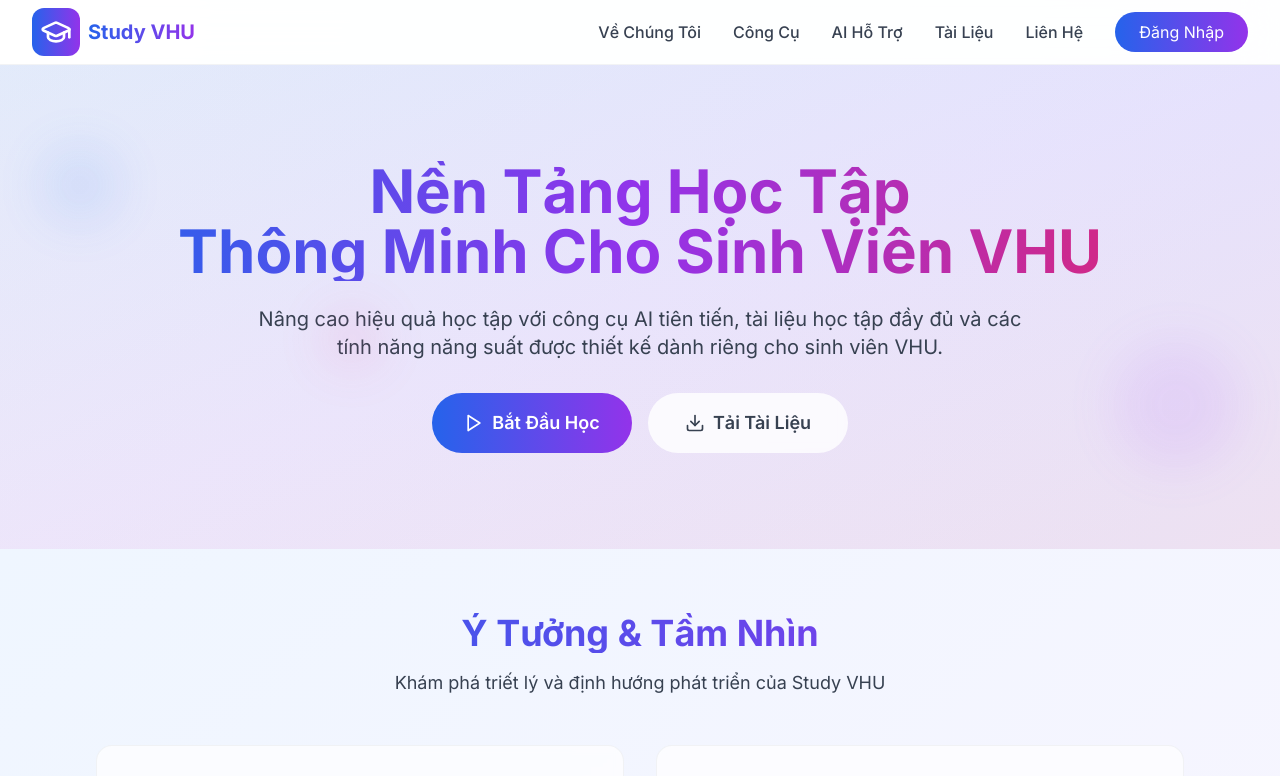
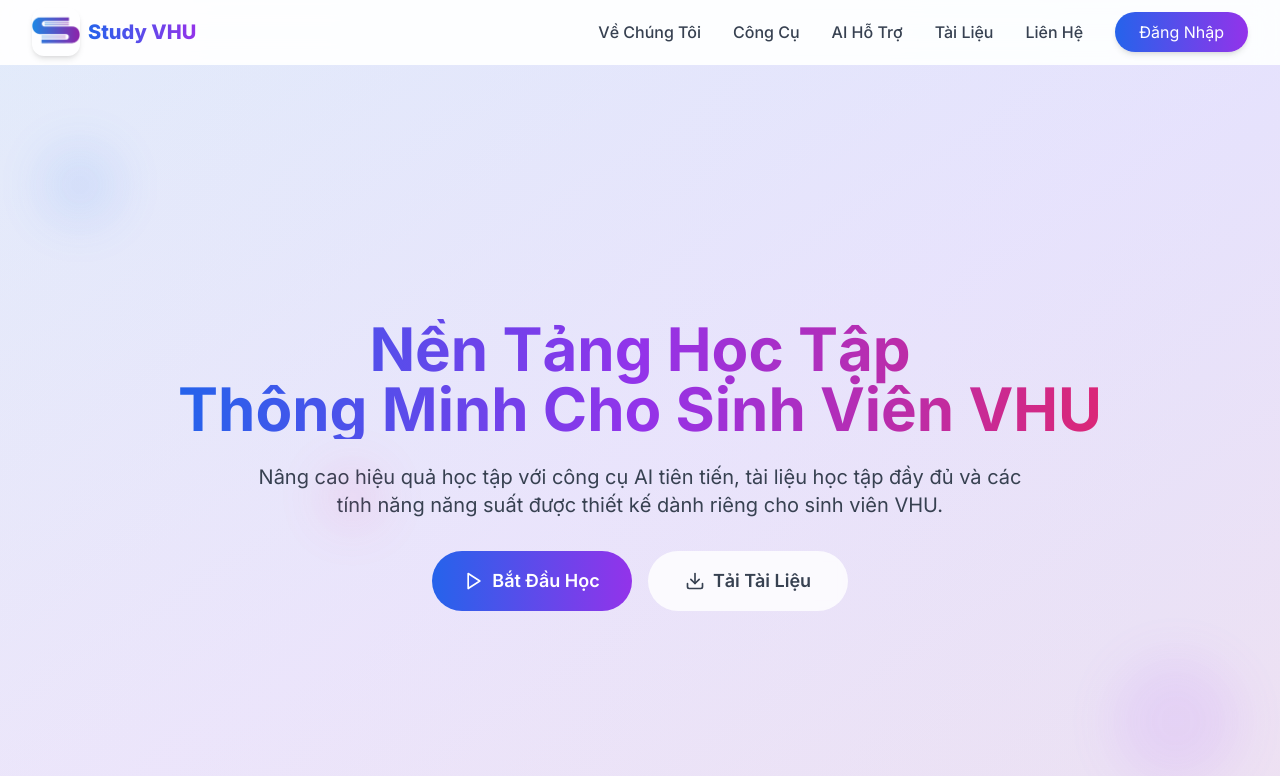
Before and after one commit to younglafire/landingpage-demo, a React (Vite) app: page / in a window 1280 px wide. Shown: the top 776 px of the page. Built offline with nearby package versions, Linux system fonts and the light colour scheme.

Commit message:
Added logo

```diff
--- a/src/App.tsx
+++ b/src/App.tsx
@@ -354,8 +354,9 @@ function App() {
 
         <main className="relative">
           {/* Hero Section */}
-          <section className="relative py-16 lg:py-24 overflow-hidden">
+<section className="relative min-h-screen flex items-center justify-center overflow-hidden">
   <div className="absolute inset-0 bg-gradient-to-br from-blue-600/10 via-purple-600/10 to-pink-600/10"></div>
+
   <div className="relative max-w-6xl mx-auto px-4 sm:px-6 lg:px-8">
     <motion.div
       initial={{ opacity: 0, y: 20 }}
@@ -396,6 +397,7 @@ function App() {
   <div className="absolute bottom-20 right-10 w-32 h-32 bg-purple-500/20 rounded-full blur-xl animate-pulse delay-300"></div>
   <div className="absolute top-1/2 left-1/4 w-16 h-16 bg-pink-500/20 rounded-full blur-xl animate-pulse delay-700"></div>
 </section>
+
 
 
           {/* Vision & Mission Section */}
--- a/src/components/Layout/Header.tsx
+++ b/src/components/Layout/Header.tsx
@@ -1,4 +1,4 @@
-import React, { useState } from 'react';
+import React, { useState, useEffect } from 'react';
 import { GraduationCap, Menu, X, User, Settings, LogOut, Bell } from 'lucide-react';
 import { motion, AnimatePresence } from 'framer-motion';
 import { useStore } from '../../store/useStore';
@@ -13,6 +13,15 @@ export const Header: React.FC<HeaderProps> = ({ onMenuToggle, isMobileMenuOpen }
   const { user, isAuthenticated, setUser } = useStore();
   const [showAuthModal, setShowAuthModal] = useState(false);
   const [showUserMenu, setShowUserMenu] = useState(false);
+  const [scrolled, setScrolled] = useState(false);
+
+  useEffect(() => {
+    const handleScroll = () => {
+      setScrolled(window.scrollY > 10);
+    };
+    window.addEventListener('scroll', handleScroll);
+    return () => window.removeEventListener('scroll', handleScroll);
+  }, []);
 
   const handleLogout = () => {
     setUser(null);
@@ -21,36 +30,48 @@ export const Header: React.FC<HeaderProps> = ({ onMenuToggle, isMobileMenuOpen }
 
   return (
     <>
-      <nav className="bg-white/90 backdrop-blur-lg border-b border-gray-200/50 sticky top-0 z-50">
+      <nav
+        className={`sticky top-0 z-50 transition-all duration-300 ${
+          scrolled
+            ? 'bg-white/95 shadow-lg backdrop-blur-lg border-b border-gray-200/70'
+            : 'bg-white/80 backdrop-blur-md border-b border-transparent'
+        }`}
+      >
         <div className="max-w-7xl mx-auto px-4 sm:px-6 lg:px-8">
           <div className="flex justify-between items-center h-16">
 {/* Logo */}
-            <div className="flex items-center space-x-2">
-              <div className="w-12 h-12 bg-gradient-to-r from-blue-600 to-purple-600 rounded-xl flex items-center justify-center">
-                <GraduationCap className="w-8 h-8 text-white" />
+<div className="flex items-center space-x-2 group cursor-pointer">
+  <div className="w-12 h-12 rounded-xl overflow-hidden flex items-center justify-center group-hover:rotate-12 transition-transform duration-300 shadow-md">
+    <img
+      src='/logo.png'
+      alt="Logo"
+      className="object-cover w-full h-full"
+    />
   </div>
-              <span className="text-xl font-bold bg-gradient-to-r from-blue-600 to-purple-600 bg-clip-text text-transparent">
+  <span className="text-xl font-extrabold bg-gradient-to-r from-blue-600 to-purple-600 bg-clip-text text-transparent">
     Study VHU
   </span>
 </div>
 
+
             {/* Desktop Navigation */}
             <div className="hidden md:flex items-center space-x-8">
-              <a href="#vision" className="text-gray-700 hover:text-blue-600 transition-colors font-medium">
-                Về Chúng Tôi
+              {[
+                { label: 'Về Chúng Tôi', href: '#vision' },
+                { label: 'Công Cụ', href: '#tools' },
+                { label: 'AI Hỗ Trợ', href: '#ai' },
+                { label: 'Tài Liệu', href: '#materials' },
+                { label: 'Liên Hệ', href: '#contact' },
+              ].map((link) => (
+                <a
+                  key={link.href}
+                  href={link.href}
+                  className="relative text-gray-700 hover:text-blue-600 font-medium group"
+                >
+                  {link.label}
+                  <span className="absolute left-0 -bottom-1 w-0 h-0.5 bg-blue-600 group-hover:w-full transition-all duration-300"></span>
                 </a>
-              <a href="#tools" className="text-gray-700 hover:text-blue-600 transition-colors font-medium">
-                Công Cụ
-              </a>
-              <a href="#ai" className="text-gray-700 hover:text-blue-600 transition-colors font-medium">
-                AI Hỗ Trợ
-              </a>
-              <a href="#materials" className="text-gray-700 hover:text-blue-600 transition-colors font-medium">
-                Tài Liệu
-              </a>
-              <a href="#contact" className="text-gray-700 hover:text-blue-600 transition-colors font-medium">
-                Liên Hệ
-              </a>
+              ))}
 
               {/* User Menu */}
               {isAuthenticated ? (
@@ -59,7 +80,7 @@ export const Header: React.FC<HeaderProps> = ({ onMenuToggle, isMobileMenuOpen }
                     onClick={() => setShowUserMenu(!showUserMenu)}
                     className="flex items-center space-x-2 p-2 rounded-lg hover:bg-gray-100 transition-colors"
                   >
-                    <div className="w-8 h-8 bg-gradient-to-r from-blue-600 to-purple-600 rounded-full flex items-center justify-center text-white font-semibold text-sm">
+                    <div className="w-9 h-9 bg-gradient-to-r from-blue-600 to-purple-600 rounded-full flex items-center justify-center text-white font-semibold text-sm ring-2 ring-purple-300 shadow-md">
                       {user?.name.charAt(0).toUpperCase()}
                     </div>
                     <span className="text-gray-700">{user?.name}</span>
@@ -71,24 +92,25 @@ export const Header: React.FC<HeaderProps> = ({ onMenuToggle, isMobileMenuOpen }
                         initial={{ opacity: 0, scale: 0.95, y: -10 }}
                         animate={{ opacity: 1, scale: 1, y: 0 }}
                         exit={{ opacity: 0, scale: 0.95, y: -10 }}
-                        className="absolute right-0 mt-2 w-48 bg-white rounded-xl shadow-lg border border-gray-200 py-2"
+                        transition={{ duration: 0.2 }}
+                        className="absolute right-0 mt-2 w-56 bg-white rounded-xl shadow-xl border border-gray-200 py-2 overflow-hidden"
                       >
-                        <div className="px-4 py-2 border-b border-gray-200">
-                          <p className="text-sm font-medium text-gray-800">{user?.name}</p>
+                        <div className="px-4 py-3 border-b border-gray-200 bg-gray-50">
+                          <p className="text-sm font-semibold text-gray-800">{user?.name}</p>
                           <p className="text-xs text-gray-500">{user?.email}</p>
                         </div>
 
-                        <button className="w-full text-left px-4 py-2 text-sm text-gray-700 hover:bg-gray-100 flex items-center space-x-2">
+                        <button className="w-full text-left px-4 py-2 text-sm text-gray-700 hover:bg-blue-50 flex items-center space-x-2">
                           <User className="w-4 h-4" />
                           <span>Hồ sơ</span>
                         </button>
 
-                        <button className="w-full text-left px-4 py-2 text-sm text-gray-700 hover:bg-gray-100 flex items-center space-x-2">
+                        <button className="w-full text-left px-4 py-2 text-sm text-gray-700 hover:bg-blue-50 flex items-center space-x-2">
                           <Settings className="w-4 h-4" />
                           <span>Cài đặt</span>
                         </button>
 
-                        <button className="w-full text-left px-4 py-2 text-sm text-gray-700 hover:bg-gray-100 flex items-center space-x-2">
+                        <button className="w-full text-left px-4 py-2 text-sm text-gray-700 hover:bg-blue-50 flex items-center space-x-2">
                           <Bell className="w-4 h-4" />
                           <span>Thông báo</span>
                         </button>
@@ -97,7 +119,7 @@ export const Header: React.FC<HeaderProps> = ({ onMenuToggle, isMobileMenuOpen }
 
                         <button
                           onClick={handleLogout}
-                          className="w-full text-left px-4 py-2 text-sm text-red-600 hover:bg-gray-100 flex items-center space-x-2"
+                          className="w-full text-left px-4 py-2 text-sm text-red-600 hover:bg-red-50 flex items-center space-x-2"
                         >
                           <LogOut className="w-4 h-4" />
                           <span>Đăng xuất</span>
@@ -107,21 +129,20 @@ export const Header: React.FC<HeaderProps> = ({ onMenuToggle, isMobileMenuOpen }
                   </AnimatePresence>
                 </div>
               ) : (
-                <button
+                <motion.button
+                  whileHover={{ scale: 1.05 }}
+                  whileTap={{ scale: 0.95 }}
                   onClick={() => setShowAuthModal(true)}
-                  className="bg-gradient-to-r from-blue-600 to-purple-600 text-white px-6 py-2 rounded-full hover:shadow-lg transition-all duration-300 transform hover:scale-105"
+                  className="bg-gradient-to-r from-blue-600 to-purple-600 text-white px-6 py-2 rounded-full shadow-md hover:shadow-xl transition-all"
                 >
                   Đăng Nhập
-                </button>
+                </motion.button>
               )}
             </div>
 
             {/* Mobile Menu Button */}
             <div className="md:hidden">
-              <button
-                className="p-2"
-                onClick={onMenuToggle}
-              >
+              <button className="p-2 rounded-lg hover:bg-gray-100" onClick={onMenuToggle}>
                 {isMobileMenuOpen ? <X className="w-6 h-6" /> : <Menu className="w-6 h-6" />}
               </button>
             </div>
@@ -135,30 +156,25 @@ export const Header: React.FC<HeaderProps> = ({ onMenuToggle, isMobileMenuOpen }
               initial={{ opacity: 0, height: 0 }}
               animate={{ opacity: 1, height: 'auto' }}
               exit={{ opacity: 0, height: 0 }}
-              className="md:hidden bg-white/95 backdrop-blur-lg border-t border-gray-200/50"
+              className="md:hidden bg-white/95 backdrop-blur-lg border-t border-gray-200/50 shadow-lg"
             >
               <div className="px-4 py-4 space-y-4">
-                <a href="#vision" className="block text-gray-700 hover:text-blue-600 transition-colors font-medium">
-                  Về Chúng Tôi
-                </a>
-                <a href="#tools" className="block text-gray-700 hover:text-blue-600 transition-colors">
-                  Công Cụ
-                </a>
-                <a href="#ai" className="block text-gray-700 hover:text-blue-600 transition-colors">
-                  AI Hỗ Trợ
-                </a>
-                <a href="#materials" className="block text-gray-700 hover:text-blue-600 transition-colors">
-                  Tài Liệu
-                </a>
-                <a href="#contact" className="block text-gray-700 hover:text-blue-600 transition-colors">
-                  Liên Hệ
-                </a>
+                {['Về Chúng Tôi', 'Công Cụ', 'AI Hỗ Trợ', 'Tài Liệu', 'Liên Hệ'].map((item, i) => (
+                  <motion.a
+                    key={i}
+                    href={`#${item.toLowerCase().replace(/\s/g, '')}`}
+                    whileHover={{ x: 4 }}
+                    className="block text-gray-700 hover:text-blue-600 transition-colors font-medium"
+                  >
+                    {item}
+                  </motion.a>
+                ))}
 
                 {!isAuthenticated && (
                   <div className="pt-4 border-t border-gray-200">
                     <button
                       onClick={() => setShowAuthModal(true)}
-                      className="w-full bg-gradient-to-r from-blue-600 to-purple-600 text-white px-6 py-2 rounded-full"
+                      className="w-full bg-gradient-to-r from-blue-600 to-purple-600 text-white px-6 py-2 rounded-full shadow"
                     >
                       Đăng Nhập
                     </button>
```
Also changed, not shown: logo.png (added). Lines whose indentation alone changed are shown as unchanged.
